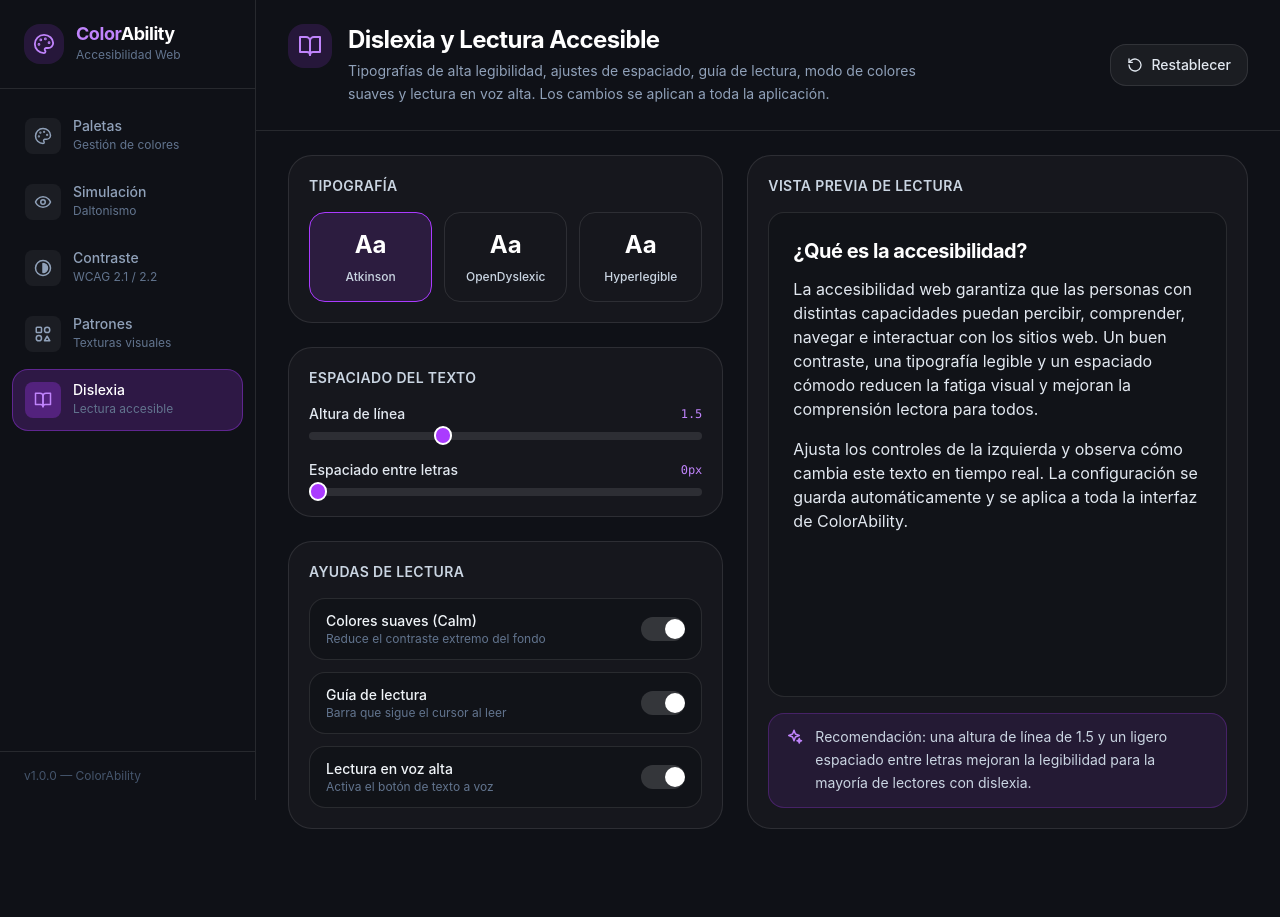
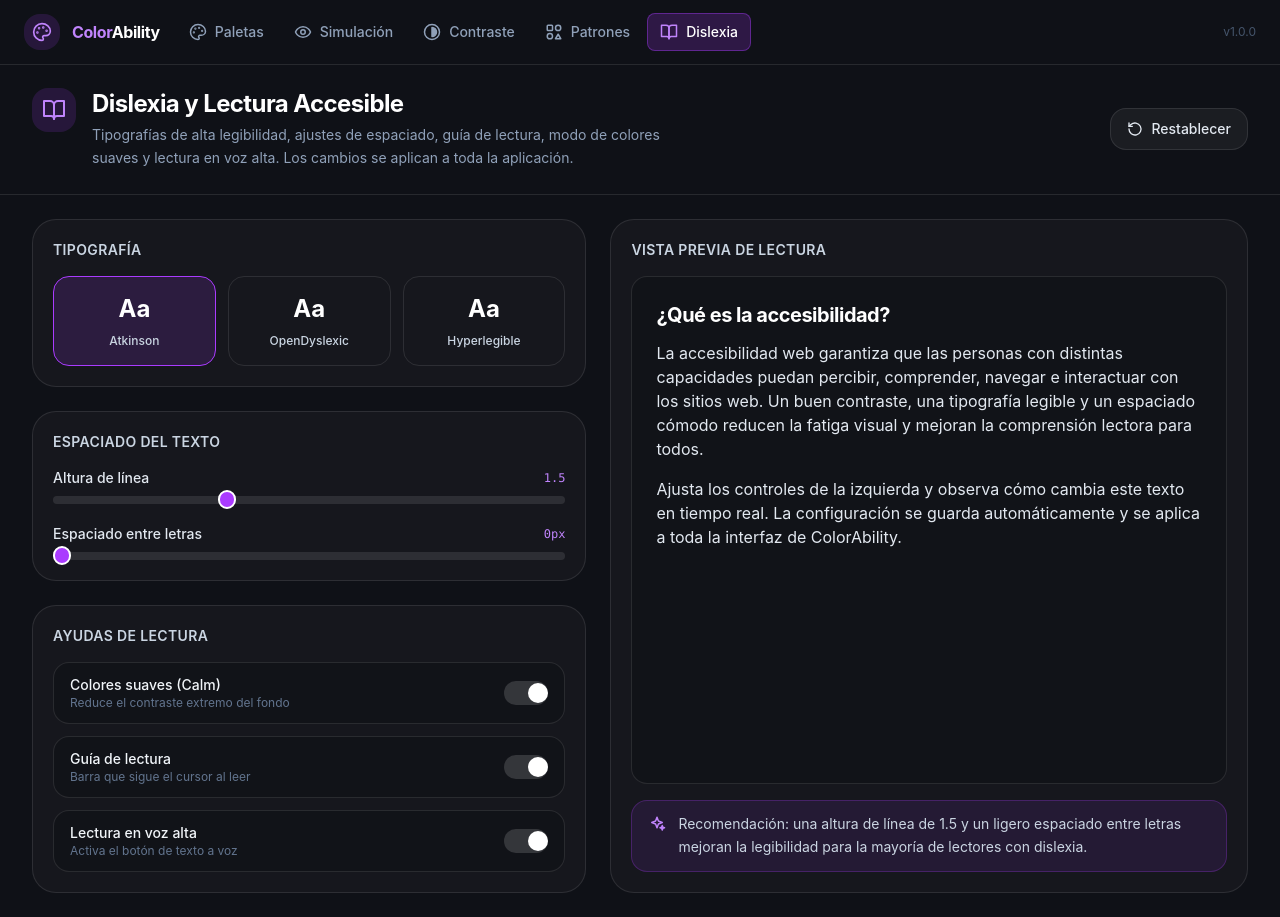
Before and after one commit to RocioMigliarese/Web-Accesibilidad, a React (Vite) app: page /dyslexia in a window 1280 px wide. Before the commit the page ends 853 px from the top, so only its background shows below. Built offline with nearby package versions, Linux system fonts and the light colour scheme.

Commit message:
feat: replace Sidebar with Navbar in MainLayout layout
Replaced Sidebar component with Navbar component in MainLayout for better navigation.

Co-authored-by: Rocio Migliarese <67058096+RocioMigliarese@users.noreply.github.com>

```diff
--- a/src/shared/components/layout/MainLayout.tsx
+++ b/src/shared/components/layout/MainLayout.tsx
@@ -1,5 +1,5 @@
 import { Outlet } from 'react-router-dom'
-import { Sidebar } from './Sidebar'
+import { Navbar } from './Navbar'
 import { ReadingGuide } from './ReadingGuide'
 import { useGlobalAccessibility } from '../../hooks/useGlobalAccessibility'
 
@@ -7,19 +7,19 @@ import { useGlobalAccessibility } from '../../hooks/useGlobalAccessibility'
  * Root layout:
  * - Calls useGlobalAccessibility() once → applies font/calm-colors/spacing to <body>
  * - Renders ReadingGuide as a global DOM overlay
- * - Renders Sidebar + page content via <Outlet />
+ * - Renders top Navbar + page content via <Outlet />
  */
 export function MainLayout() {
   useGlobalAccessibility()
 
   return (
-    <div className="flex min-h-screen bg-[--a11y-bg]">
+    <div className="min-h-screen bg-[--a11y-bg]">
       {/* Global overlays */}
       <ReadingGuide />
 
-      <Sidebar />
+      <Navbar />
 
-      <main className="flex-1 ml-64 min-h-screen overflow-y-auto">
+      <main className="mx-auto min-h-screen max-w-[1600px] overflow-y-auto pt-16">
         <Outlet />
       </main>
     </div>
--- /dev/null
+++ b/src/shared/components/layout/Navbar.tsx
@@ -0,0 +1,72 @@
+import { NavLink } from 'react-router-dom'
+import { Icon } from '../ui/Icon'
+import type { IconName } from '../ui/Icon'
+
+const NAV_ITEMS: {
+  path: string
+  label: string
+  icon: IconName
+}[] = [
+  { path: '/palette', label: 'Paletas', icon: 'palette' },
+  { path: '/simulation', label: 'Simulación', icon: 'eye' },
+  { path: '/contrast', label: 'Contraste', icon: 'contrast' },
+  { path: '/patterns', label: 'Patrones', icon: 'patterns' },
+  { path: '/dyslexia', label: 'Dislexia', icon: 'book' },
+]
+
+export function Navbar() {
+  return (
+    <header className="fixed inset-x-0 top-0 z-40 border-b border-white/10 bg-surface-900">
+      <div className="mx-auto flex h-16 max-w-[1600px] items-center gap-4 px-4 md:px-6">
+        {/* Logo */}
+        <div className="flex shrink-0 items-center gap-3">
+          <span className="flex h-9 w-9 items-center justify-center rounded-xl bg-brand-purple/15 text-brand-purple-light">
+            <Icon name="palette" size={20} />
+          </span>
+          <h1 className="text-base font-bold leading-none text-white">
+            <span className="text-brand-purple-light">Color</span>Ability
+          </h1>
+        </div>
+
+        {/* Nav */}
+        <nav
+          className="flex flex-1 items-center gap-1 overflow-x-auto"
+          aria-label="Navegación principal"
+        >
+          {NAV_ITEMS.map(({ path, label, icon }) => (
+            <NavLink
+              key={path}
+              to={path}
+              className={({ isActive }) =>
+                `group flex shrink-0 items-center gap-2 rounded-lg border px-3 py-2 text-sm font-medium transition-all duration-200 ${
+                  isActive
+                    ? 'border-brand-purple/40 bg-brand-purple/20 text-white'
+                    : 'border-transparent text-slate-400 hover:bg-white/5 hover:text-white'
+                }`
+              }
+            >
+              {({ isActive }) => (
+                <>
+                  <Icon
+                    name={icon}
+                    size={18}
+                    className={
+                      isActive
+                        ? 'text-brand-purple-light'
+                        : 'text-slate-400 group-hover:text-white'
+                    }
+                  />
+                  <span>{label}</span>
+                </>
+              )}
+            </NavLink>
+          ))}
+        </nav>
+
+        <span className="hidden shrink-0 text-xs text-slate-600 md:inline">
+          v1.0.0
+        </span>
+      </div>
+    </header>
+  )
+}
--- a/src/shared/components/layout/Sidebar.tsx
+++ /dev/null
@@ -1,75 +0,0 @@
-import { NavLink } from 'react-router-dom'
-import { Icon } from '../ui/Icon'
-import type { IconName } from '../ui/Icon'
-
-const NAV_ITEMS: {
-  path: string
-  label: string
-  icon: IconName
-  description: string
-}[] = [
-  { path: '/palette', label: 'Paletas', icon: 'palette', description: 'Gestión de colores' },
-  { path: '/simulation', label: 'Simulación', icon: 'eye', description: 'Daltonismo' },
-  { path: '/contrast', label: 'Contraste', icon: 'contrast', description: 'WCAG 2.1 / 2.2' },
-  { path: '/patterns', label: 'Patrones', icon: 'patterns', description: 'Texturas visuales' },
-  { path: '/dyslexia', label: 'Dislexia', icon: 'book', description: 'Lectura accesible' },
-]
-
-export function Sidebar() {
-  return (
-    <aside className="fixed left-0 top-0 z-40 flex h-full w-64 flex-col border-r border-white/10 bg-surface-900">
-      {/* Logo */}
-      <div className="flex items-center gap-3 border-b border-white/10 px-6 py-6">
-        <span className="flex h-10 w-10 items-center justify-center rounded-xl bg-brand-purple/15 text-brand-purple-light">
-          <Icon name="palette" size={22} />
-        </span>
-        <div>
-          <h1 className="text-lg font-bold leading-none text-white">
-            <span className="text-brand-purple-light">Color</span>Ability
-          </h1>
-          <p className="mt-1 text-xs text-slate-500">Accesibilidad Web</p>
-        </div>
-      </div>
-
-      {/* Nav */}
-      <nav className="flex-1 space-y-1 px-3 py-4" aria-label="Navegación principal">
-        {NAV_ITEMS.map(({ path, label, icon, description }) => (
-          <NavLink
-            key={path}
-            to={path}
-            className={({ isActive }) =>
-              `group flex items-center gap-3 rounded-xl border px-3 py-3 transition-all duration-200 ${
-                isActive
-                  ? 'border-brand-purple/40 bg-brand-purple/20 text-white'
-                  : 'border-transparent text-slate-400 hover:bg-white/5 hover:text-white'
-              }`
-            }
-          >
-            {({ isActive }) => (
-              <>
-                <span
-                  className={`flex h-9 w-9 shrink-0 items-center justify-center rounded-lg transition-colors ${
-                    isActive
-                      ? 'bg-brand-purple/30 text-brand-purple-light'
-                      : 'bg-white/5 text-slate-400 group-hover:text-white'
-                  }`}
-                >
-                  <Icon name={icon} size={18} />
-                </span>
-                <span className="flex flex-col">
-                  <span className="text-sm font-medium leading-none">{label}</span>
-                  <span className="mt-1 text-xs text-slate-500">{description}</span>
-                </span>
-              </>
-            )}
-          </NavLink>
-        ))}
-      </nav>
-
-      {/* Footer */}
-      <div className="border-t border-white/10 px-6 py-4">
-        <p className="text-xs text-slate-600">v1.0.0 — ColorAbility</p>
-      </div>
-    </aside>
-  )
-}
```
